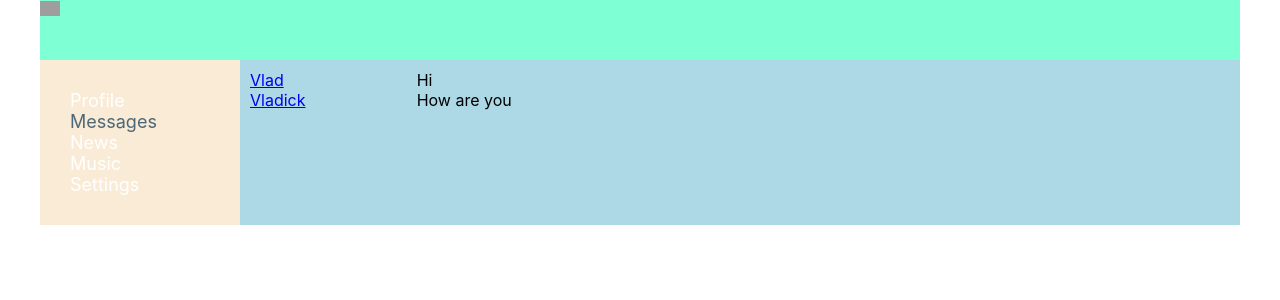
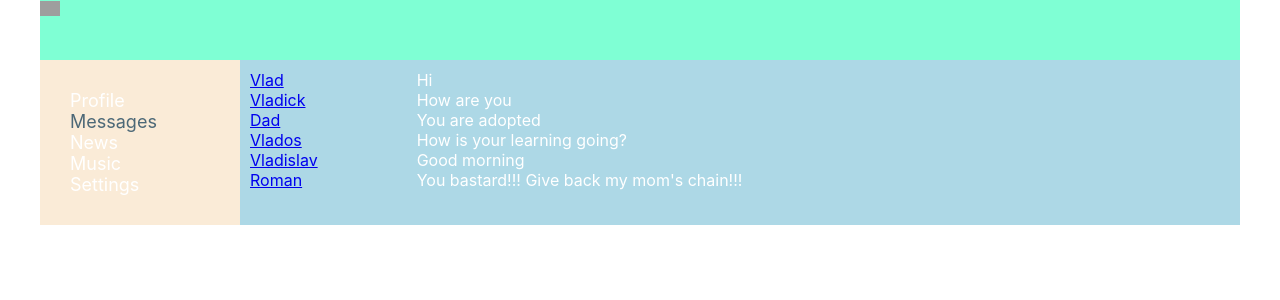
Before and after one commit to AndriiNyzhnyk1994/ts-social-network, a React (Create React App) app: page /dialogs in a window 1280 px wide. Shown: the top 300 px of the page. Built offline with nearby package versions, Linux system fonts and the light colour scheme; grey boxes are pictures that could not be loaded.

Commit message:
1. Add map method to:    dialogsElements    messagesElements    postsElements

```diff
--- a/src/Components/Dialogs/Dialogs.module.css
+++ b/src/Components/Dialogs/Dialogs.module.css
@@ -7,6 +7,7 @@
 
 .dialogsItems {
     padding: 10px;
+    color: white;
 }
 
 .dialogsItems .active{
@@ -15,7 +16,8 @@
 
 .messages{
     padding: 10px;
-
 }
 
-.messages .message{}
+.messages .message{
+    color: white;
+}
--- a/src/Components/Dialogs/Dialogs.tsx
+++ b/src/Components/Dialogs/Dialogs.tsx
@@ -24,7 +24,8 @@
 
 
 const Dialogs = (props: DialogItemType) => {
-    let dialogsData = [
+    //DATA
+    let dialogs = [
         {id: '1', name: 'Vlad'},
         {id: '2', name: 'Vladick'},
         {id: '3', name: 'Dad'},
@@ -32,7 +33,7 @@
         {id: '5', name: 'Vladislav'},
         {id: '6', name: 'Roman'}
     ];
-    let messagesData = [
+    let messages = [
         {id: '1', message: 'Hi'},
         {id: '2', message: 'How are you'},
         {id: '3', message: 'You are adopted'},
@@ -41,15 +42,22 @@
         {id: '6', message: "You bastard!!! Give back my mom\'s chain!!!"}
     ];
 
+
+    let dialogsElements = dialogs
+        .map( d => <DialogItem name={d.name} id={d.id}/> );
+
+    let messagesElements = messages
+        .map( m => <Message message={m.message}/> );
+
+
+
     return (
         <div className={s.dialogs}>
             <div className={s.dialogsItems}>
-                <DialogItem name={dialogsData[0].name} id={dialogsData[0].id}/>
-                <DialogItem name={dialogsData[1].name} id={dialogsData[1].id}/>
+                {dialogsElements}
             </div>
             <div className={s.messages}>
-                <Message message={messagesData[0].message}/>
-                <Message message={messagesData[1].message}/>
+                {messagesElements}
             </div>
         </div>
     )
--- a/src/Components/Profile/MyPosts/MyPosts.tsx
+++ b/src/Components/Profile/MyPosts/MyPosts.tsx
@@ -4,13 +4,18 @@
 import {Button} from "@material-ui/core";
 
 
+
+
 const MyPosts = () => {
 
-    let postsData = [
+    let posts = [
         {id: '1', message: 'Hi, I\'m the real Ryan Gosling. Please send me money for a new movie. I will return twice as much money. Here are my bank account number: 5585 5412 3365 8187.\n' + 'P.S. Account holder\'s name: Sergey Kovalenko (don\'t worry, just my account was blocked).',
             likesCount: 12},
         {id: '2', message: 'So that?? Will you send money ??? I`m really needed', likesCount: 10},
+        {id: '2', message: 'Send me money and I\'ll tell on my twitter that you are a cool man ;)', likesCount: 9},
     ];
+
+    let postsElements = posts.map( p => <Post message={p.message} likesCount={p.likesCount}/> )
 
     return (
         <div className={s.postsBlock}>
@@ -24,14 +29,7 @@
                 </div>
             </div>
             <div className={s.posts}>
-                <Post
-                    message={postsData[0].message}
-                    likesCount={postsData[0].likesCount}
-                />
-                <Post
-                    message={postsData[1].message}
-                    likesCount={postsData[1].likesCount}
-                />
+                {postsElements}
             </div>
         </div>
     )
```
